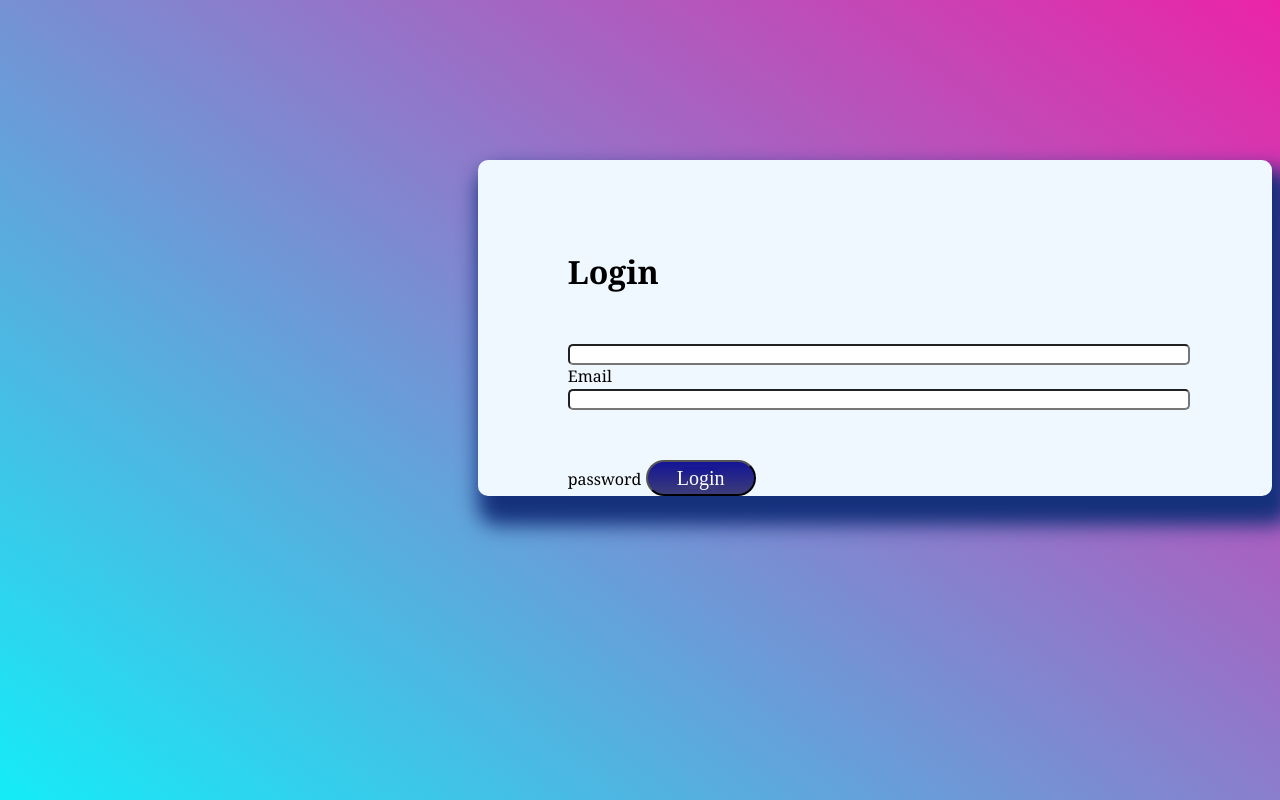
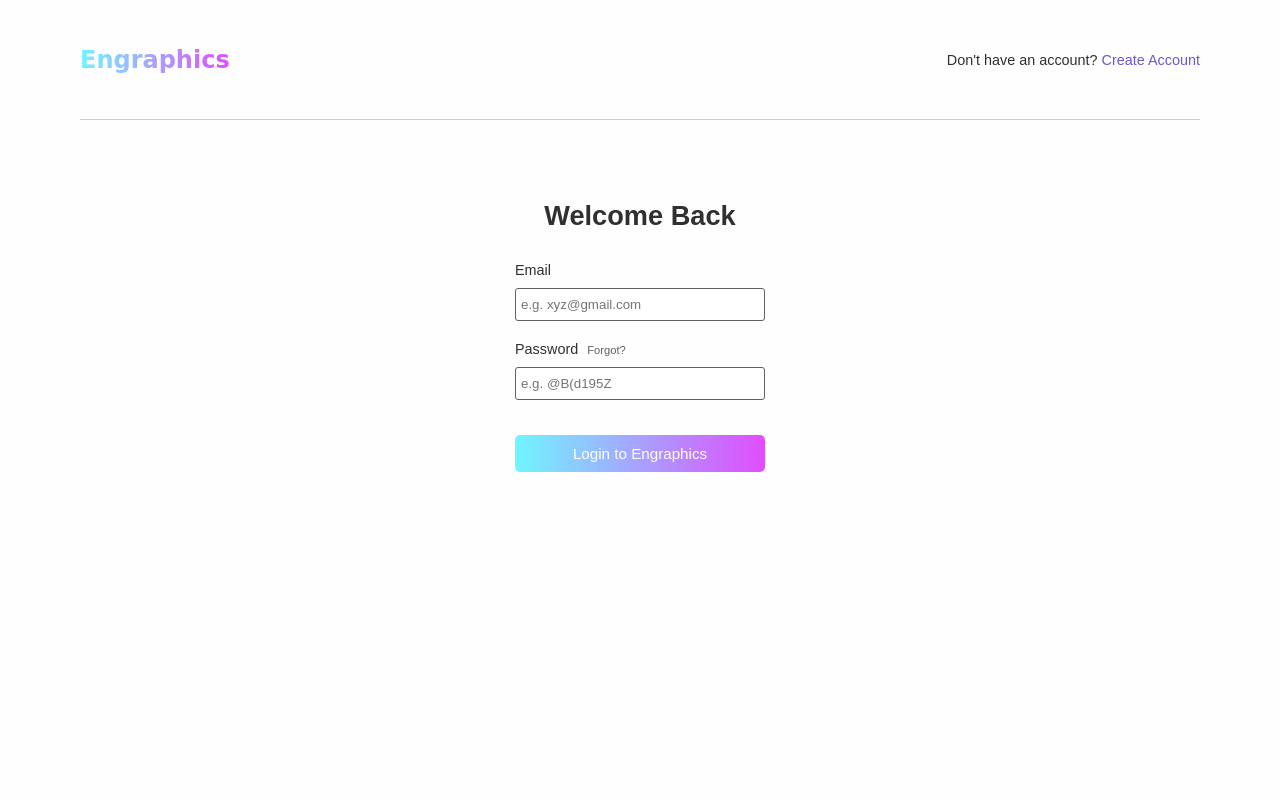
Before and after one commit to NakumKailas/Login-page, a plain HTML site: page index.html in a window 1280 px wide. Shown: the top 800 px of the page. Drawn offline with Linux system fonts and the light colour scheme.

Commit message:
Validation and UI updated

```diff
--- a/index.html
+++ b/index.html
@@ -5,28 +5,28 @@
     <meta charset="UTF-8">
     <meta name="viewport" content="width=device-width, initial-scale=1.0">
     <meta http-equiv="X-UA-Compatible" content="ie=edge">
-    <title>Document</title>
+    <title>Login</title>
     <link rel="stylesheet" href="../style/style.css">
 </head>
 
 <body>
-    <div class="box">
-        <div class="smile">
-            <h1>Login</h1>
-            <input type="email" id="email" autocomplete="off" required>
-            <label for="email" class="labelemail">
-                <span class="contentemail">Email</span>
-            </label>
-            <input type="password" id="password">
-            <label for="password" class="labelpassword">
-                <span class="contentpassword">password</span>
-            </label>
+    <main>
+        <nav class="header">
+            <h1>Engraphics</h1>
+            <p>Don't have an account? <span>Create Account</span></p>
+        </nav>
+        <form class="login-section">
+            <h1>Welcome Back</h1>
+            <div class="login">
+                <label for="email" class="email">Email</label>
+                <input type="email" id="email" placeholder="e.g. xyz@gmail.com" autocomplete="off" required>
 
-            <button class="btn">
-                <span class="btn">Login</span>
-            </button>
-        </div>
-    </div>
+                <label for="password" class="password">Password <span>Forgot?</span></label>
+                <input type="password" id="password" placeholder="e.g. @B(d195Z" autocomplete="off" required>
+            </div>
+            <button type="submit" class="login-btn">Login to Engraphics</button>
+        </form>
+    </main>
 </body>
 
 </html>
--- a/style/style.css
+++ b/style/style.css
@@ -1,4 +1,4 @@
-:root{
+/* :root{
     margin:0;
     padding:0;
     justify-content: center;
@@ -61,4 +61,95 @@ background: linear-gradient(rgb(20, 20, 150),rgb(60, 60, 121))
     border-radius: 8px;
     width: 100%;
     height: 5%;
+} */
+
+* {
+  margin: 0;
+  padding: 0;
+  box-sizing: border-box;
 }
+
+body {
+  height: 100vh;
+  font-family: "Montserrat", sans-serif;
+  color: #303030;
+  background: #fefefe;
+}
+
+.header {
+  display: flex;
+  align-items: center;
+  justify-content: space-between;
+  height: 15vh;
+  margin: 0 5rem;
+  border-bottom: 1px solid #ccc;
+}
+.header h1 {
+  font-family: "Streetwear", cursive;
+  background: -webkit-linear-gradient(left, #70f5ff, #e04dfd);
+  -webkit-background-clip: text;
+  background-clip: text;
+  -webkit-text-fill-color: transparent;
+}
+.header p {
+  font-size: 0.9rem;
+}
+.header p span {
+  color: slateblue;
+  cursor: pointer;
+}
+
+.login-section {
+  display: flex;
+  flex-direction: column;
+  align-items: center;
+  margin-top: 10vh;
+}
+.login-section h1 {
+  font-size: 1.7rem;
+  margin-bottom: 30px;
+}
+.login {
+  display: flex;
+  flex-direction: column;
+  justify-content: center;
+  width: fit-content;
+}
+.login label {
+  margin-bottom: 10px;
+  font-size: 0.9rem;
+}
+label.password span {
+  font-size: 0.7rem;
+  margin-left: 5px;
+  color: #606060;
+  cursor: pointer;
+}
+#email,
+#password {
+  padding: 8px 5px;
+  width: 250px;
+  margin-bottom: 20px;
+  border-radius: 3px;
+  outline: none;
+  border: 1px solid #606060;
+}
+.login-section .login-btn {
+  appearance: none;
+  outline: none;
+  border: none;
+  width: 250px;
+  padding: 10px 0;
+  font-family: "Montserrat", sans-serif;
+  color: #fefefe;
+  background: -webkit-linear-gradient(left, #70f5ff, #e04dfd);
+  border-radius: 5px;
+  font-weight: 500;
+  font-size: 0.95rem;
+  margin-top: 15px;
+  cursor: pointer;
+}
+
+.login-section .login-btn:hover {
+  background: -webkit-linear-gradient(45deg, #70f5ff, #e04dfd);
+}
```
Also changed, not shown: formpage/index.html (deleted, +0 -32 lines).
